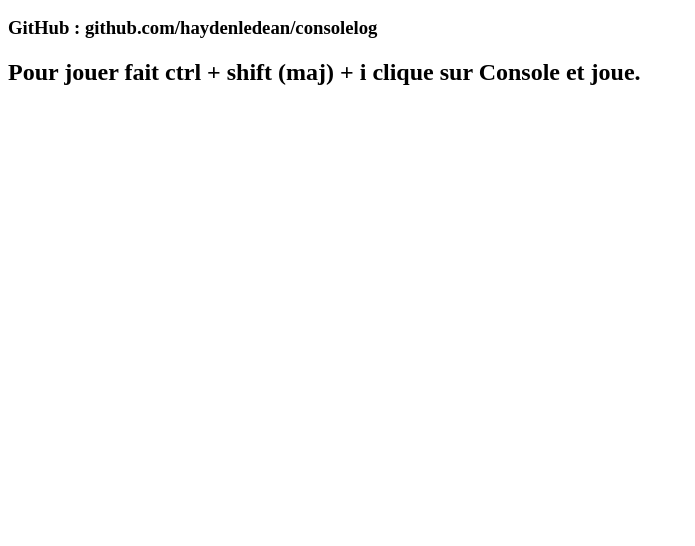
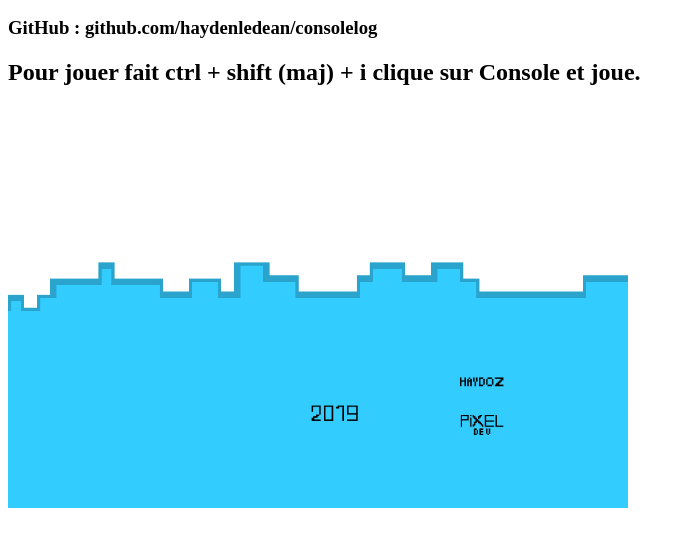
Before and after one commit to forevertoofr/consolelog, a plain HTML site: page index.html in a window 1280 px wide. Shown: the part 100-646 px from the top of the page, without its empty margins (0-695 px from the left). Drawn offline with Linux system fonts and the light colour scheme.

Commit message:
Update index.html

```diff
--- a/index.html
+++ b/index.html
@@ -23,5 +23,9 @@
 </script>
 <script src = console.log.reponse.js>
 </script>
+<br>
+<br>
+<br>
+<img src="end-page.png">
 </body>
 </html>
```
